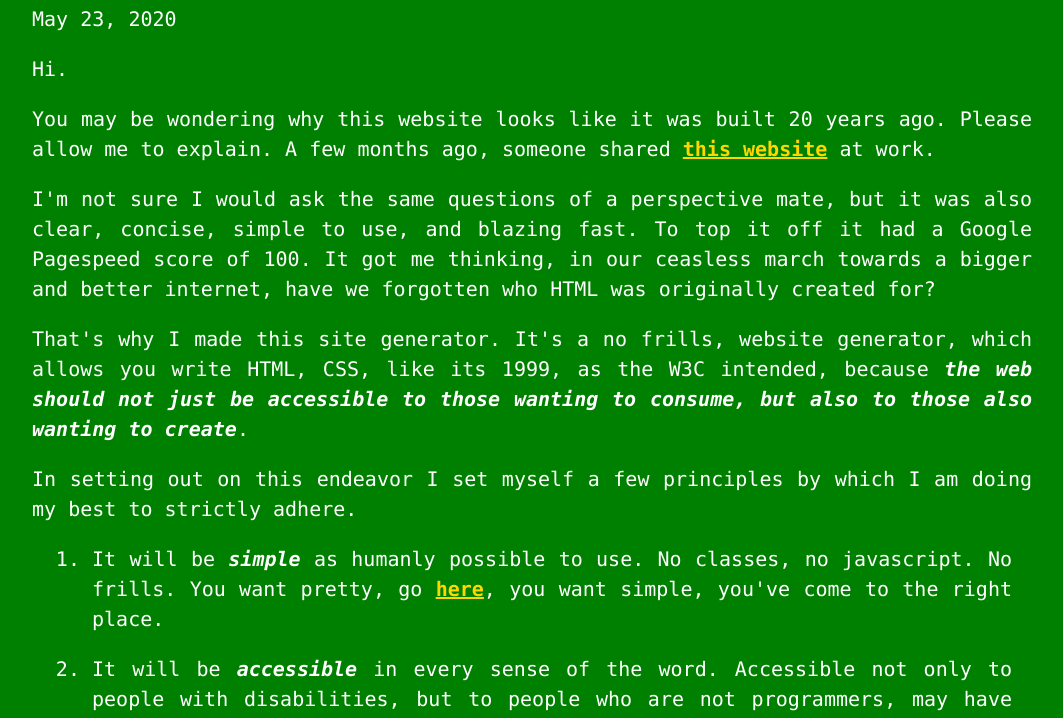
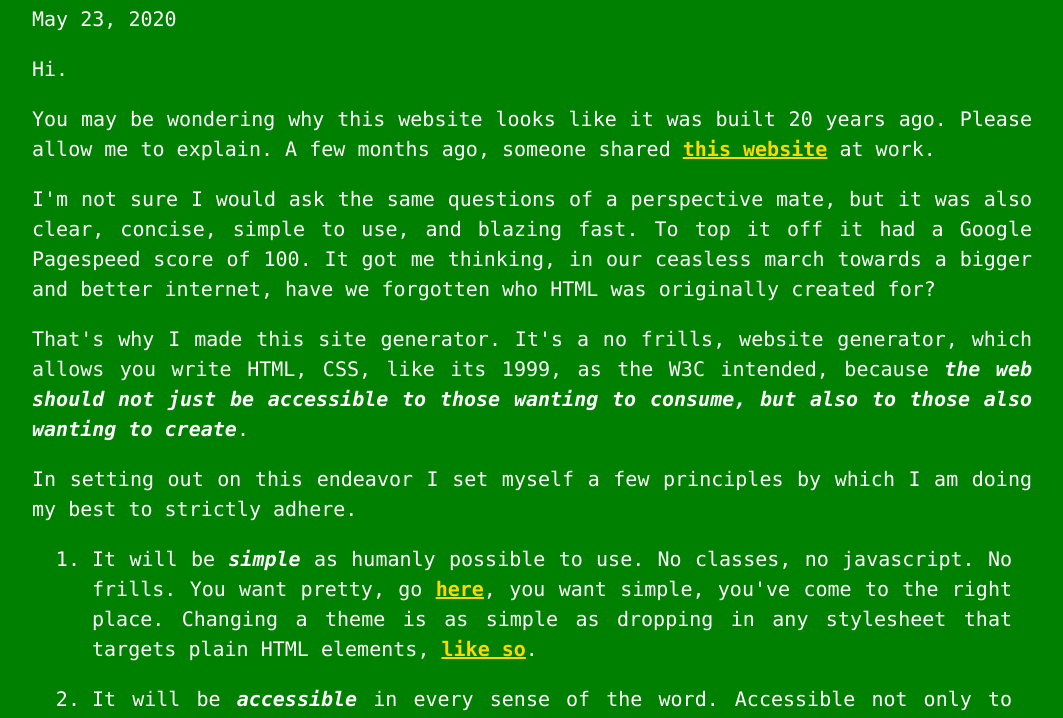
Before and after one commit to jonascript/htmlgoddess, a website built with webpack: page docs/index.html in a window 1280 px wide. Shown: the part 76-794 px from the top of the page, without its empty margins (108-1171 px from the left). Built offline with nearby package versions, Linux system fonts and the light colour scheme.

Commit message:
Updating readme

```diff
--- a/docs/index.html
+++ b/docs/index.html
@@ -22,7 +22,7 @@
       <p>In setting out on this endeavor I set myself a few principles by which I am doing my best to strictly adhere. </p>
       <ol>
         <li>
-          It will be <strong><i>simple</i></strong> as humanly possible to use. No classes, no javascript. No frills. You want pretty, go <a href="https://squarespace.com">here</a>, you want simple, you've come to the right place.
+          It will be <strong><i>simple</i></strong> as humanly possible to use. No classes, no javascript. No frills. You want pretty, go <a href="https://squarespace.com">here</a>, you want simple, you've come to the right place. Changing a theme is as simple as dropping in any stylesheet that targets plain HTML elements, <a href="blog/">like so</a>.
         </li>
         <li>
           It will be <strong><i>accessible</i></strong> in every sense of the word. Accessible not only to people with disabilities, but to people who are not programmers, may have slower internet connections, or may need to get something up and running quickly without fuss.
--- a/webpack.config.js
+++ b/webpack.config.js
@@ -12,7 +12,6 @@ const fs = require('fs');
 const HtmlReplaceWebpackPlugin = require('html-replace-webpack-plugin');
 const HtmlBeautifyPlugin = require('html-beautify-webpack-plugin');
 const MyPlugin = require('./plugin');
-
 const plugins = [];
 
 for (let x = 0; x < htmlFiles.length; x++) {
```
Also changed, not shown: src/content/index.html (+1 -1 lines), README.md.
